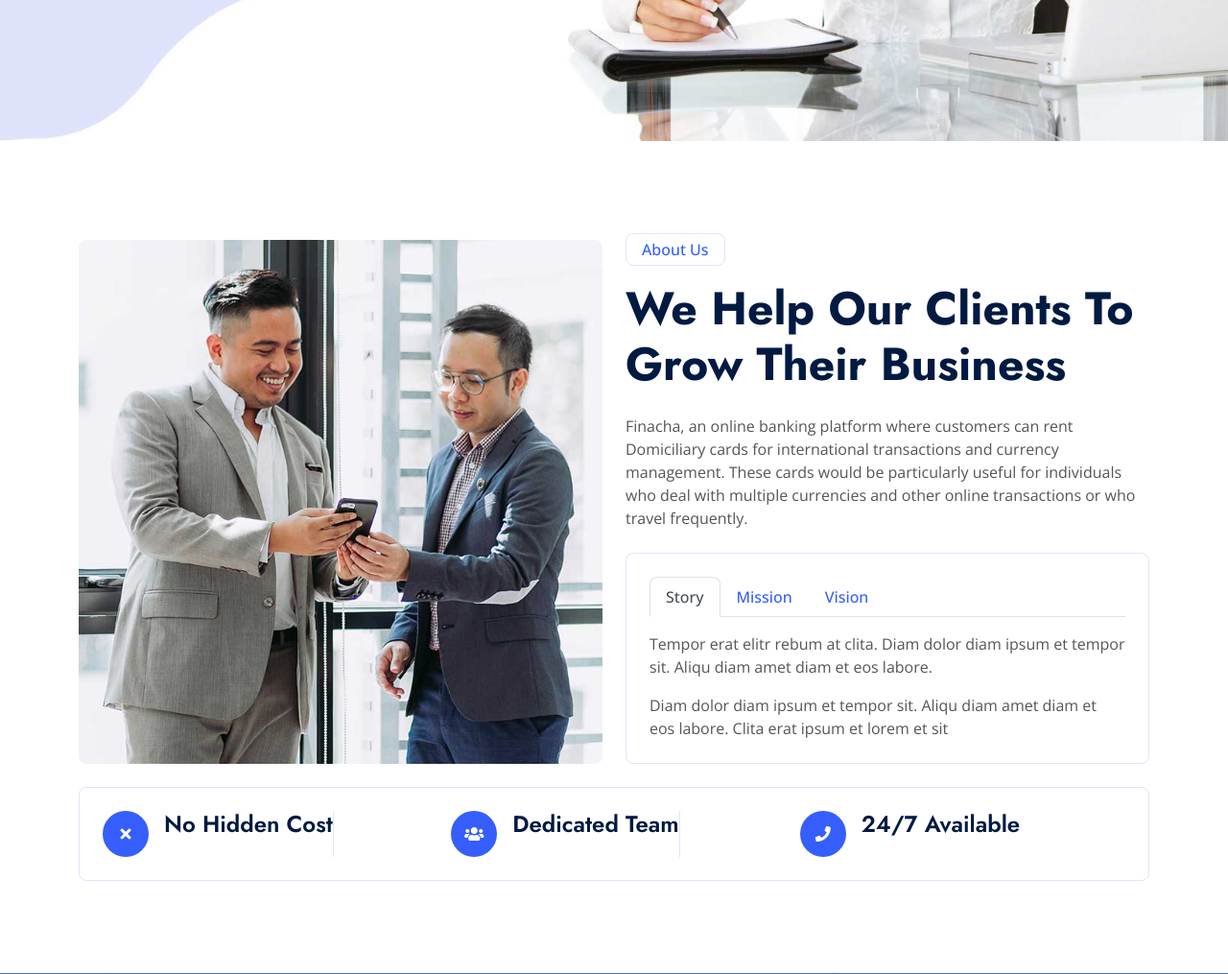
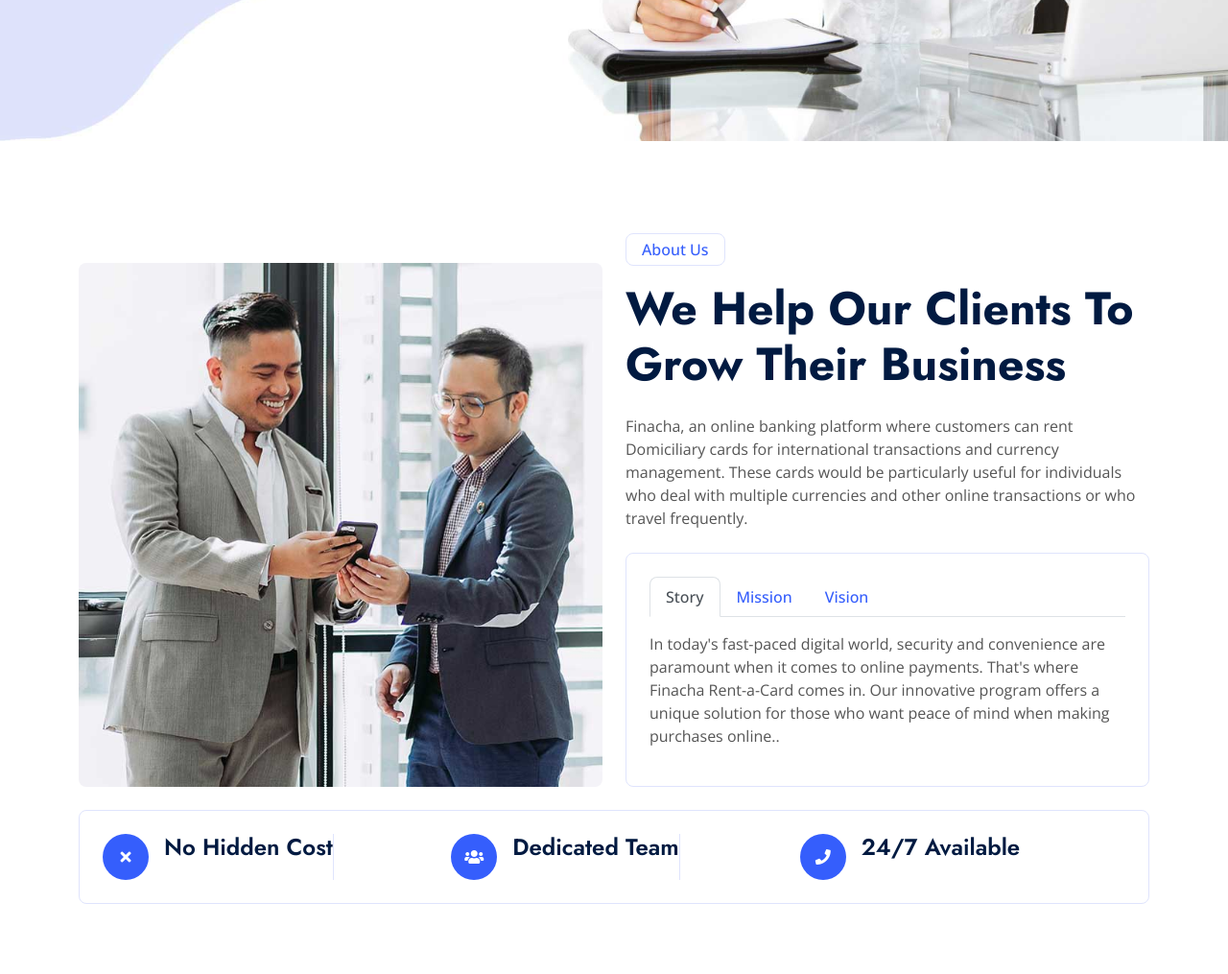
Before and after one commit to Team-Incredible/Finacha-Backend, a Django app: page / in a window 1280 px wide. Shown: the part 573-1588 px from the top of the page at 96% size. Run offline with Django 4.2, Linux system fonts and the light colour scheme; some libraries are stand-ins or nearby versions.

Commit message:
Update home.html

```diff
--- a/templates/home.html
+++ b/templates/home.html
@@ -161,10 +161,9 @@
                         </nav>
                         <div class="tab-content" id="nav-tabContent">
                             <div class="tab-pane fade show active" id="nav-story" role="tabpanel" aria-labelledby="nav-story-tab">
-                                <p>Tempor erat elitr rebum at clita. Diam dolor diam ipsum et tempor sit. Aliqu diam
-                                    amet diam et eos labore.</p>
-                                <p class="mb-0">Diam dolor diam ipsum et tempor sit. Aliqu diam amet diam et eos labore.
-                                    Clita erat ipsum et lorem et sit</p>
+                                <p>
+                                    In today's fast-paced digital world, security and convenience are paramount when it comes to online payments. That's where Finacha Rent-a-Card comes in. Our innovative program offers a unique solution for those who want peace of mind when making purchases online..</p>
+
                             </div>
                             <div class="tab-pane fade" id="nav-mission" role="tabpanel" aria-labelledby="nav-mission-tab">
 
```
